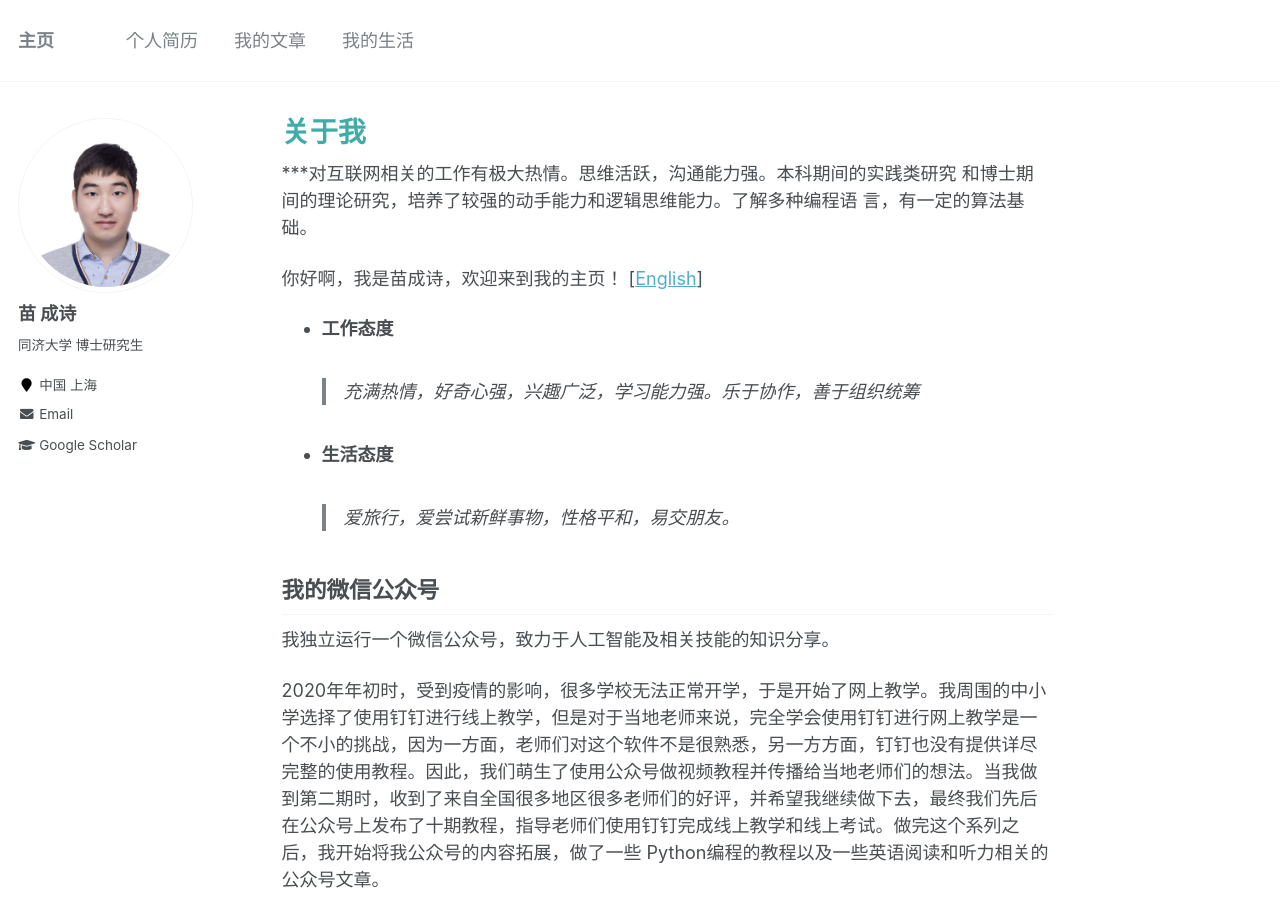
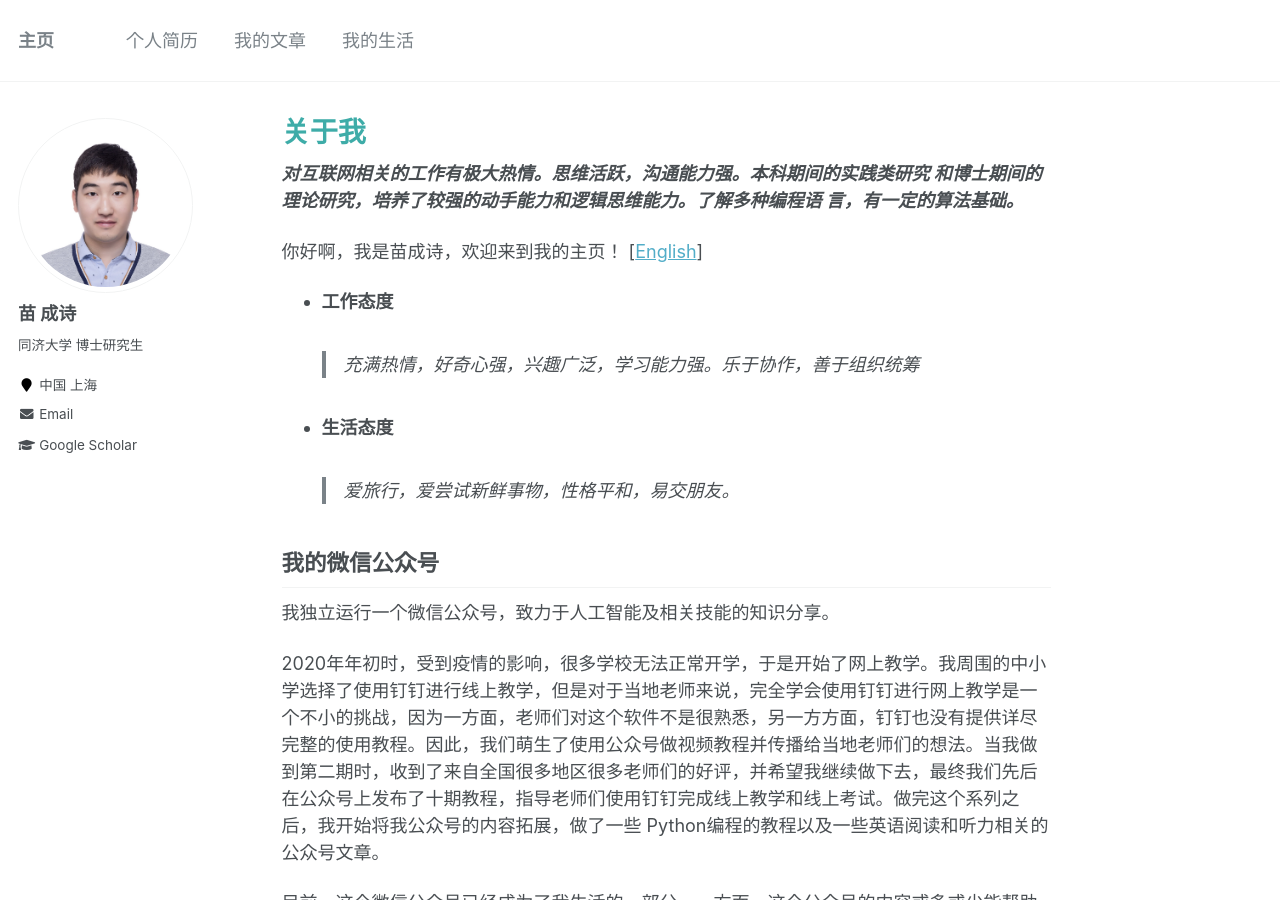
Before and after one commit to miaochengshi/cn, a Jekyll site: the page built from _pages/about.md, in a window 1280 px wide and 900 px high. Built offline with Jekyll 4.4.1, drawn with Linux system fonts in a browser that asks for light colours.

```diff
--- a/_pages/about.md
+++ b/_pages/about.md
@@ -8,7 +8,7 @@ redirect_from:
   - /about.html
 ---
 
-***对互联网相关的工作有极大热情。思维活跃，沟通能力强。本科期间的实践类研究 和博士期间的理论研究，培养了较强的动手能力和逻辑思维能力。了解多种编程语 言，有一定的算法基础。
+***对互联网相关的工作有极大热情。思维活跃，沟通能力强。本科期间的实践类研究 和博士期间的理论研究，培养了较强的动手能力和逻辑思维能力。了解多种编程语 言，有一定的算法基础。***
 
 你好啊，我是苗成诗，欢迎来到我的主页！ [[English](https://miaochengshi.github.io)]
 
```
